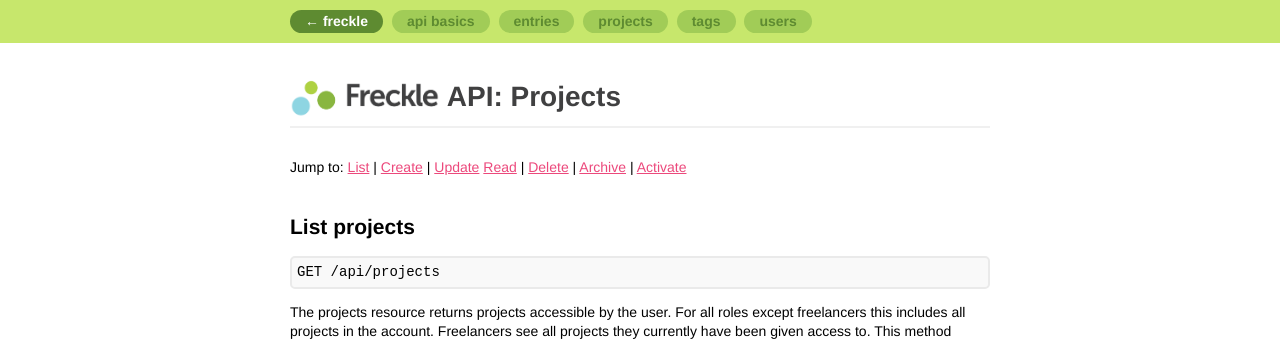
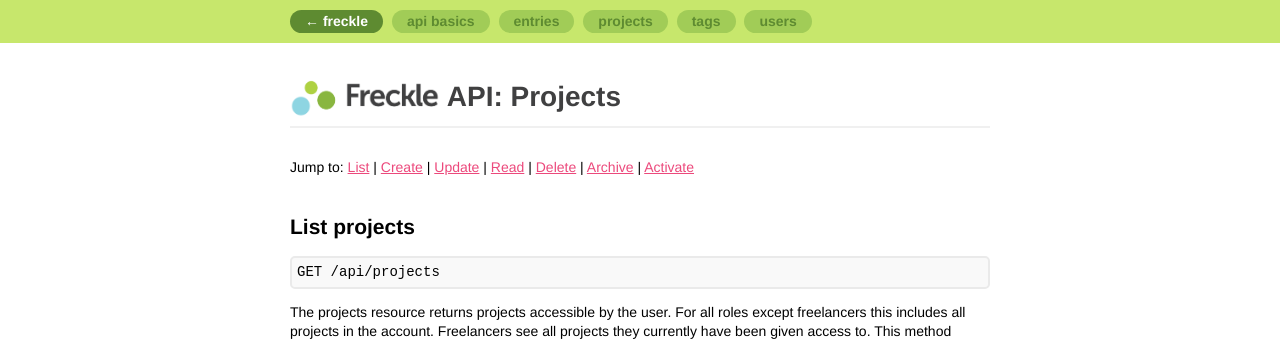
Before and after one commit to cheerful/freckle-apidocs, a Jekyll site: the page built from projects.md, in a window 1280 px wide and 900 px high. Shown: the top 342 px of the window. Built offline with Jekyll 4.4.1, drawn with Linux system fonts in a browser that asks for light colours; nearby versions of some CDN libraries; Markdown is read by kramdown in place of the engine named in the settings.

```diff
--- a/projects.md
+++ b/projects.md
@@ -5,7 +5,7 @@ description: Access Freckle projects with the Freckle Time Tracking RESTful API.
 ---
 
 Jump to: [List](#list) | [Create](#create) |
-[Update](#update)
+[Update](#update) |
 [Read](#read) |
 [Delete](#delete) | [Archive](#archive) |
 [Activate](#activate)
```
